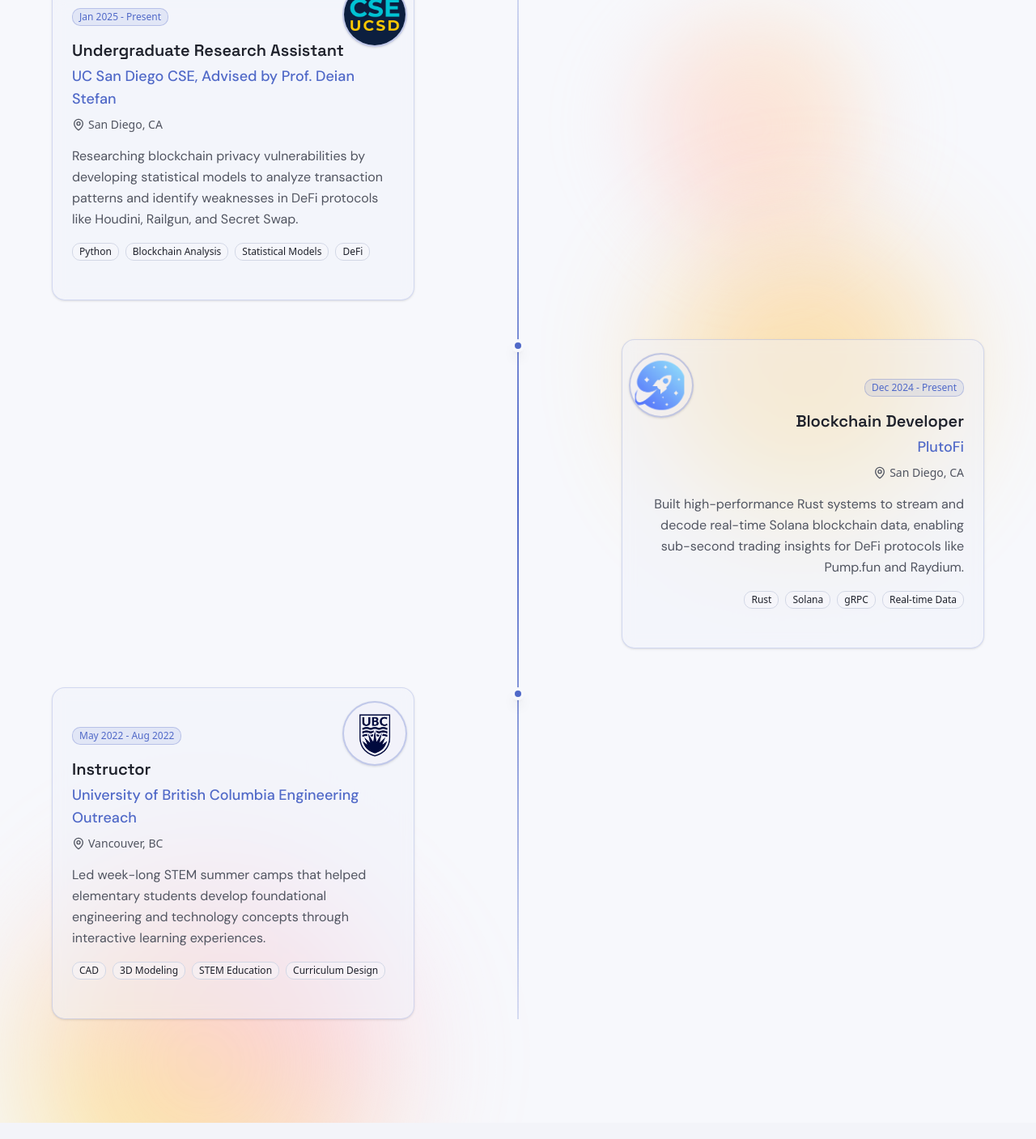
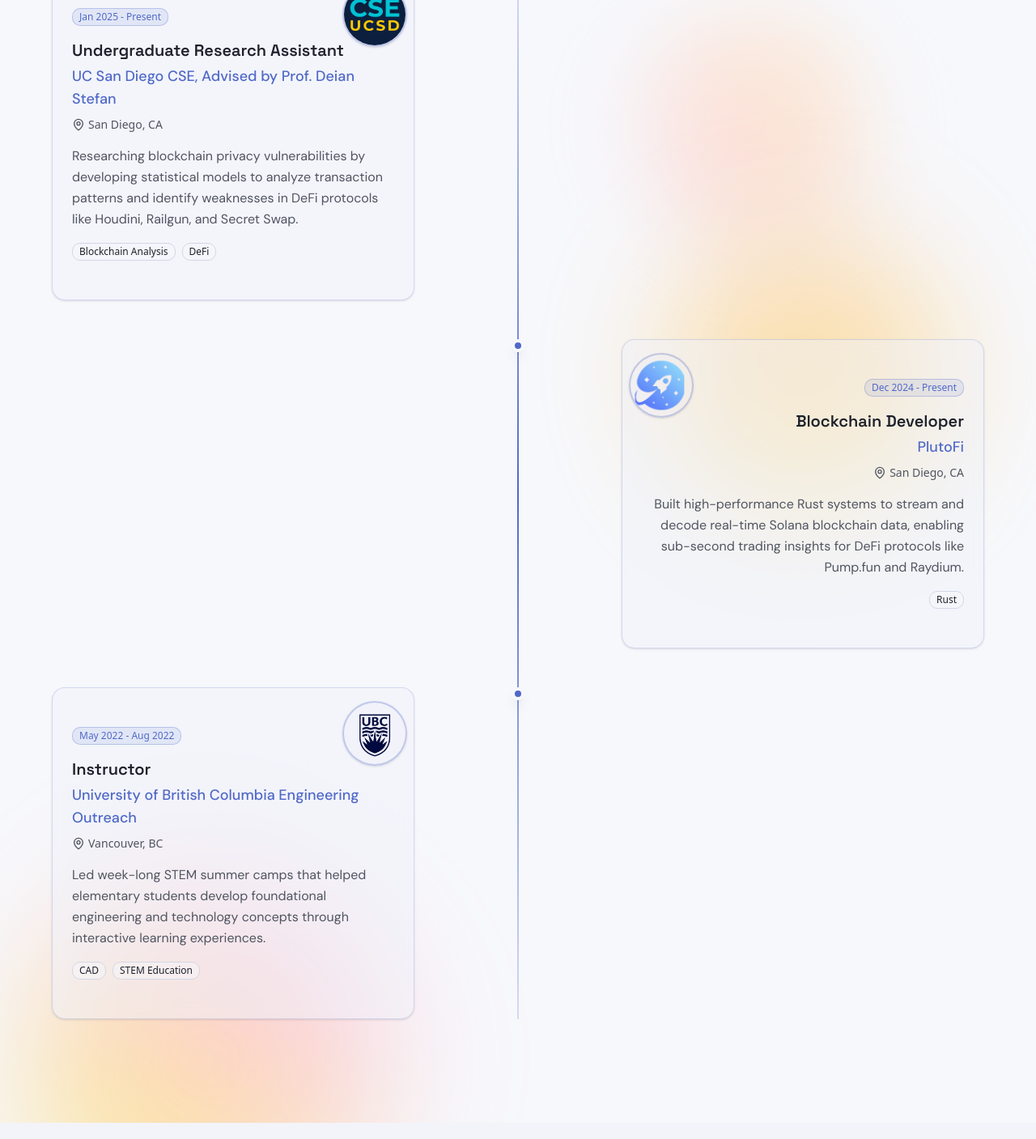
Before and after one commit to mili118/portfolio, a Next.js app: page / in a window 1280 px wide. Shown: the part 1023-2430 px from the top of the page at 81% size. Built offline with nearby package versions, Linux system fonts and the light colour scheme.

Commit message:
update experiences

```diff
--- a/components/experience.tsx
+++ b/components/experience.tsx
@@ -13,7 +13,7 @@ const experiences = [
     period: "Jan 2025 - Present",
     description:
       "Researching blockchain privacy vulnerabilities by developing statistical models to analyze transaction patterns and identify weaknesses in DeFi protocols like Houdini, Railgun, and Secret Swap.",
-    technologies: ["Python", "Blockchain Analysis", "Statistical Models", "DeFi"],
+    technologies: ["Blockchain Analysis", "DeFi"],
     image: "/ucsd-research.png",
   },
   {
@@ -23,19 +23,9 @@ const experiences = [
     period: "Dec 2024 - Present",
     description:
       "Built high-performance Rust systems to stream and decode real-time Solana blockchain data, enabling sub-second trading insights for DeFi protocols like Pump.fun and Raydium.",
-    technologies: ["Rust", "Solana", "gRPC", "Real-time Data"],
+    technologies: ["Rust"],
     image: "/plutofi.jpg",
   },
-  // {
-  //   title: "Software Engineering Intern",
-  //   company: "Skyworth Group Co.",
-  //   location: "Vancouver, BC",
-  //   period: "Jul 2024 - Aug 2024",
-  //   description:
-  //     "Developed an AI-powered voice assistant for smart TVs using RAG architecture and GPT-4, enabling natural language content discovery across multiple streaming platforms.",
-  //   technologies: ["Python", "RAG", "LangChain", "OpenAI GPT-4"],
-  //   image: "/skyworth.jpg",
-  // },
   {
     title: "Instructor",
     company: "University of British Columbia Engineering Outreach",
@@ -43,7 +33,7 @@ const experiences = [
     period: "May 2022 - Aug 2022",
     description:
       "Led week-long STEM summer camps that helped elementary students develop foundational engineering and technology concepts through interactive learning experiences.",
-    technologies: ["CAD", "3D Modeling", "STEM Education", "Curriculum Design"],
+    technologies: ["CAD", "STEM Education"],
     image: "/ubc-outreach.png",
   },
 ]
```
